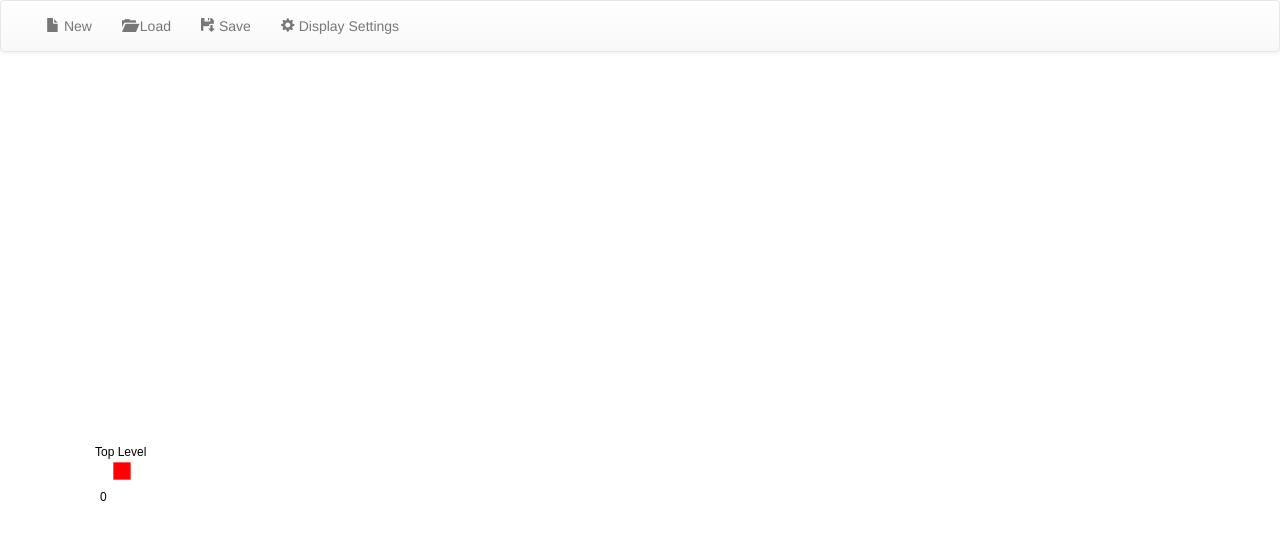
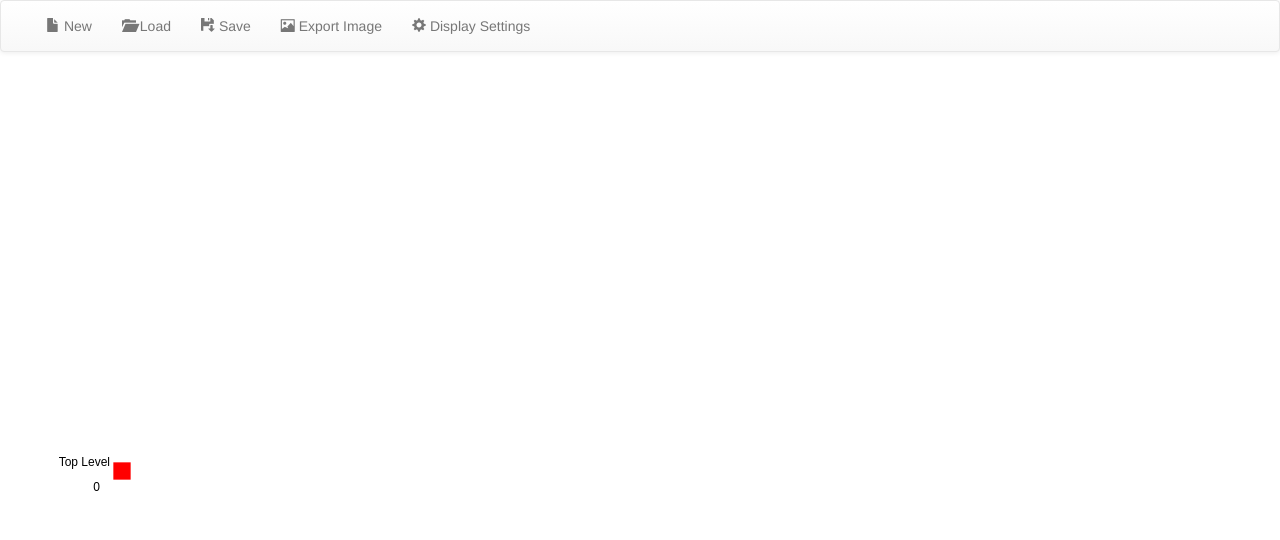
Before and after one commit to stevenrcfox/DecisionTree, a plain HTML site: page DecisionTree/index.html in a window 1280 px wide. Drawn offline with nearby package versions, Linux system fonts and the light colour scheme; some packages are replaced by stand-ins of ours; a script that the page names is missing.

Commit message:
Save image as file, styles moved from css to inline in svg tags, label positions tweaked for better readability

```diff
--- a/DecisionTree/index.html
+++ b/DecisionTree/index.html
@@ -11,22 +11,6 @@
 		<script src="https://cdnjs.cloudflare.com/ajax/libs/angular-ui-bootstrap/0.13.4/ui-bootstrap-tpls.js"></script>
 		<link rel="stylesheet" href="https://maxcdn.bootstrapcdn.com/bootstrap/3.3.5/css/bootstrap.min.css" />
 		<link rel="stylesheet" href="https://maxcdn.bootstrapcdn.com/bootstrap/3.3.5/css/bootstrap-theme.min.css" />
-
-		<style>
-		 .node circle {
-		   fill: #fff;
-		   stroke: steelblue;
-		   stroke-width: 3px;
-		 }
-
-		 .node text { font: 12px sans-serif; }
-
-		 .link {
-		   fill: none;
-		   stroke: #ccc;
-		   stroke-width: 2px;
-		 }
-		</style>
 	</head>
 	<body ng-app="app" ng-controller="Ctrl as vm">
 	<nav class="navbar navbar-default">
@@ -47,11 +31,13 @@
 	                <li><a href="#" ng-click="vm.NewTree()"><span class="glyphicon glyphicon-file" aria-hidden="true"></span> New</a></li>
 	                <li><a href="#" ng-click="vm.LoadFile($event)"><span class="glyphicon glyphicon-folder-open" aria-hidden="true"></span> Load</a></li>
 	                <li><a href="#" ng-click="vm.SaveFile($event)"><span class="glyphicon glyphicon-floppy-save" aria-hidden="true"></span> Save</a></li>
+	                <li><a href="#" ng-click="vm.ExportImage($event)"><span class="glyphicon glyphicon-picture" aria-hidden="true"></span> Export Image</a></li>
 	                <li><a href="#" ng-click="vm.DisplaySettings()"><span class="glyphicon glyphicon-cog" aria-hidden="true"></span> Display Settings</a></li>
 	            </ul>
 	        </div><!-- /.navbar-collapse -->
 	    </div><!-- /.container-fluid -->
 	</nav>
+    <div id="container"></div>
 
 	<script type="text/ng-template" id="myModalContent.html">
         <div class="modal-header">
@@ -224,7 +210,7 @@
 	            animation: true,
 	            templateUrl: 'openFile.html',
 	            controller: 'ModalInstanceCtrl as vm',
-	            resolve: { currNode: function () { return treeData[0] } },
+	            resolve: { currNode: function () { return treeData[0] } }
 	        });
 
 	        modalInstance.result.then(function(selectedItem) {
@@ -254,11 +240,16 @@
 					else {return value;}
 					});
 
-		    self.FileDownloader("decisiontree.tree",json);
+		    self.FileDownloader("decisiontree.tree", json, 'text/plain');
 
 		    if (localStorage) {
 		        localStorage["tree"] = json;
 		    }
+		};
+
+		self.ExportImage = function (event) {
+		    var xml = main.SVG().node().parentNode.parentNode.innerHTML;
+		    self.FileDownloader("decisiontree.svg", xml, 'octet/stream');
 	    };
 
 		self.NewTree = function(){
@@ -276,7 +267,7 @@
 			main.RenderTree();
 		};
 
-		self.FileDownloader = function(fileNameToSaveAs, textToWrite) {
+		self.FileDownloader = function(fileNameToSaveAs, textToWrite, type) {
 	        var ie = navigator.userAgent.match(/MSIE\s([\d.]+)/),
 	            ie11 = navigator.userAgent.match(/Trident\/7.0/) && navigator.userAgent.match(/rv:11/),
 	            ieEDGE = navigator.userAgent.match(/Edge/g),
@@ -288,7 +279,7 @@
 	        }
 
 	        var textFileAsBlob = new Blob([textToWrite], {
-	            type: 'text/plain'
+	            type: type
 	        });
 
 	        if (ieVer > -1) {
@@ -375,14 +366,17 @@
 		var diagonal;
 		var i;
 		var rtn = {
-			Tree:function(){return tree;},
+		    Tree: function () { return tree; },
+            SVG: function() { return this.svg;  },
 		    SetupD3 : function()
 			{
 				var margin = {top: 20, right: 120, bottom: 20, left: 120}
 				this.width = 1024 - margin.right - margin.left,
 				this.height = 800 - margin.top - margin.bottom;
 
-				this.svg = d3.select("body").append("svg")
+				this.svg = d3.select("#container").append("svg")
+                    .attr("version", 1.1)
+		            .attr("xmlns", "http://www.w3.org/2000/svg")
 			        .attr("width", this.width + margin.right + margin.left)
 			        .attr("height", this.height + margin.top + margin.bottom)
                     .append("g")
@@ -482,7 +476,7 @@
 				}
 
 				// Declare the nodes
-				var select = self.svg.selectAll("g.node")
+			    var select = self.svg.selectAll("g.node");
 				var node = select.data(nodes, function(d)
 						{
 							if(d.Type!=="e"){
@@ -505,9 +499,8 @@
 					return self.TypeToShape(d.Type);
 				})
 				.size(300))
-				.attr("transform", function(d)
-				{
-					var transform="translate(" + 2 + "," + -1 + ")"
+				.attr("transform", function(d) {
+				    var transform = "translate(" + 2 + "," + -1 + ")";
 					if (d.Type==="e")
 					{
 						transform = transform+" rotate(30)";
@@ -520,31 +513,34 @@
 
 				nodeEnter.append("text")
 				   .attr("class","name")
-				   .attr("x", "-25")
-				   .attr("y", "-20")
+				   .attr("x", "-10")
+				   .attr("y", "-10")
 				   .attr("dy", ".35em")
-				   .attr("text-anchor", "start")
-				   .text(function(d) { return d.name; })
+				   .attr("text-anchor", "end")
+				   .text(function (d) { return d.name; })
+                   .style("font", "12px sans-serif")
 				   .style("fill-opacity", 1);
 
 				nodeEnter.append("text")
 				   .attr("class","prob")
-				   .attr("x", "-20")
-				   .attr("y", "15")
+				   .attr("x", function(d) { return d.Type == "e" ? "15" : "-20"; })
+				   .attr("y", function(d) { return d.Type == "e" ? "10" : "30"; })
 				   .attr("dy", ".35em")
-				   .attr("text-anchor", "start")
-				   .text(function(d) { return "Prob: "+d.Probability; })
+				   .attr("text-anchor", function (d) { return d.Type == "e" ? "start" : "end"; })
+				   .text(function(d) { return d.Probability; })
 				   .style("fill-opacity", 1)
+                   .style("font", "12px sans-serif")
 				   .style("fill","green");
 
 
 				nodeEnter.append("text")
 				   .attr("class","expval")
-				   .attr("x", "-20")
-				   .attr("y", "25")
+				   .attr("x", function(d) { return d.Type == "e" ? "15" : "-20"; })
+				   .attr("y", function(d) { return d.Type == "e" ? "-5" : "15"; })
 				   .attr("dy", ".35em")
-				   .attr("text-anchor", "start")
-				   .text(function(d) { return "EV: "+d.ExpVal; })
+				   .attr("text-anchor", function(d) { return d.Type == "e" ? "start" : "end"; })
+				   .text(function (d) { return d.ExpVal; })
+                   .style("font", "12px sans-serif")
 				   .style("fill-opacity", 1);
 
 
@@ -558,9 +554,8 @@
 					return self.TypeToShape(d.Type);
 				})
 				.size(300))
-				.attr("transform", function(d)
-				{
-					var transform="translate(" + 2 + "," + -1 + ")"
+				.attr("transform", function(d) {
+				    var transform = "translate(" + 2 + "," + -1 + ")";
 					if (d.Type==="e")
 					{
 						transform = transform+" rotate(30)";
@@ -581,11 +576,15 @@
 						  .style("fill-opacity", 1);
 
 			    nodeUpdate.select(".prob")
-						  .text(function(d) { return d.Probability; })
+                          .attr("x", function (d) { return d.Type == "e" ? "15" : "-20"; })
+				          .attr("y", function (d) { return d.Type == "e" ? "10" : "30"; })
+						  .text(function (d) { return d.Probability; })
 						  .style("fill-opacity", 1);
 
 			    nodeUpdate.select(".expval")
-						  .text(function(d) { return d.ExpVal; })
+                          .attr("x", function (d) { return d.Type == "e" ? "15" : "-20"; })
+				          .attr("y", function (d) { return d.Type == "e" ? "-5" : "15"; })
+						  .text(function (d) { return d.ExpVal; })
 						  .style("fill-opacity", 1);
 
 				node.exit().remove();
@@ -598,9 +597,13 @@
 			    link.enter().insert("path", "g")
 			        .attr("class", "link")
 			        .attr("d", self.LineStyle(self.root.LineStyle))
+			        .style("fill", "none")
+                    .style("stroke", "#ccc")
+                    .style("stroke-width", "2px")
 				    .style("fill-opacity", function(d) {
 					    return d.id;
 				    });
+
 
 				link.transition()
 				.attr("d", self.LineStyle(self.root.LineStyle));
```
Lines whose indentation alone changed are shown as unchanged.
